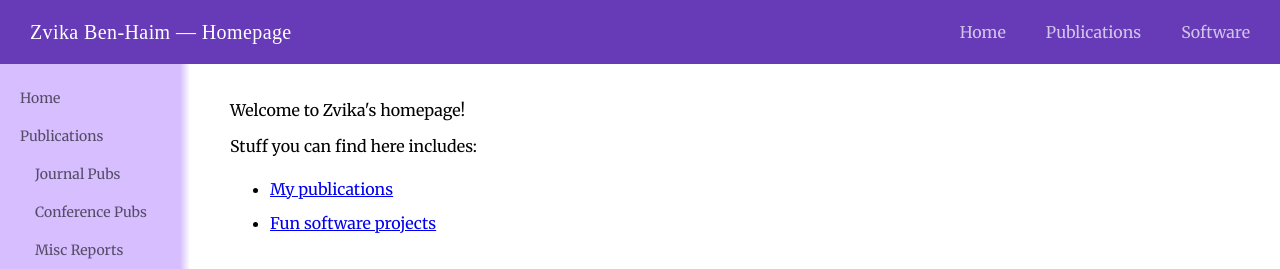
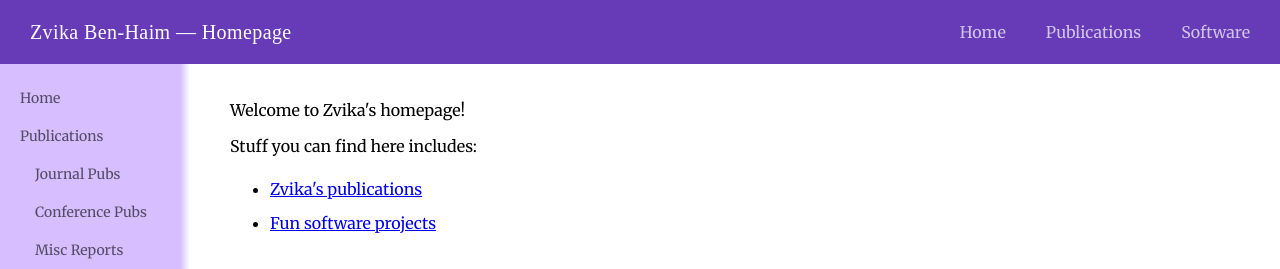
Before and after one commit to zvikabh/zvikabh.github.io, a Next.js app: page / in a window 1280 px wide. Shown: the top 269 px of the page. Built offline with nearby package versions, Linux system fonts and the light colour scheme; a web font is replaced by a local one.

Commit message:
Also add Zvika here

```diff
--- a/src/app/clientPage.js
+++ b/src/app/clientPage.js
@@ -13,7 +13,7 @@ export default function ClientPage() {
       <p>Welcome to Zvika's homepage!</p>
       <p>Stuff you can find here includes:</p>
       <ul>
-        <li><a href="/publications">My publications</a></li>
+        <li><a href="/publications">Zvika's publications</a></li>
         <li><a href="/software">Fun software projects</a></li>
       </ul>
     </>
```
